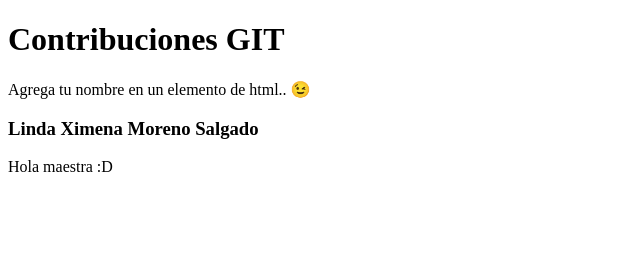
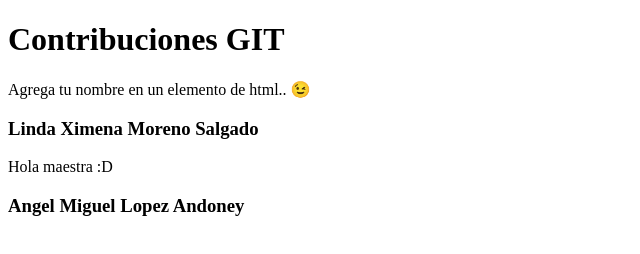
Before and after one commit to Cynthiag3/repositorio-de-contribuciones, a plain HTML site: page index.html in a window 1280 px wide. Shown: the whole page, without its empty margins (0-640 px from the left). Drawn offline with Linux system fonts and the light colour scheme.

Commit message:
agregue mi nombre

```diff
--- a/index.html
+++ b/index.html
@@ -13,6 +13,6 @@
 
   <h3>Linda Ximena Moreno Salgado</h3>
   <p>Hola maestra :D</p>
-
+  <h3>Angel Miguel Lopez Andoney</h3>
 </body>
 </html>
```
